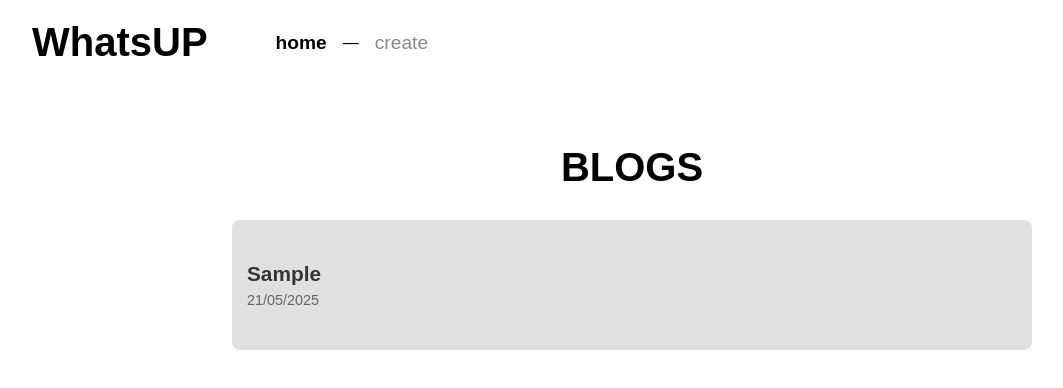
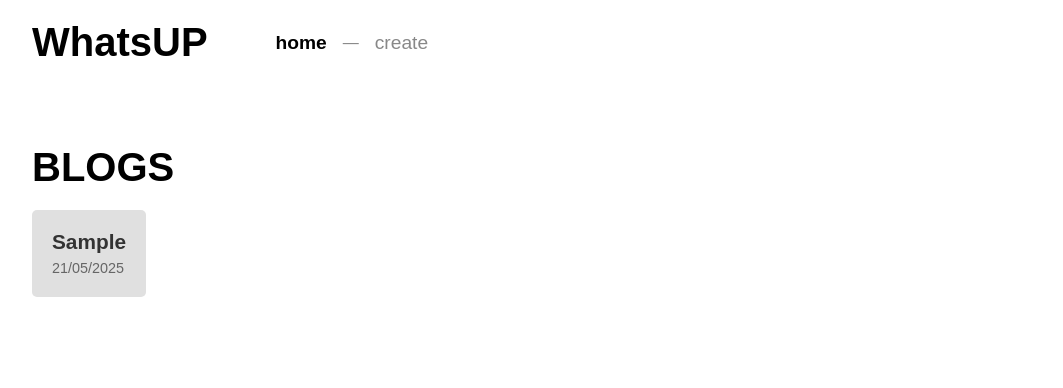
Before and after one commit to Lukec1103/WhatsUP, a React (Vite) app: page /create in a window 1280 px wide. Both pictures are taken after typing "Sample", "Sample" into the empty fields and a click on the button "post". Shown: the top 388 px of the page, without its empty margins (8-1071 px from the left). Built offline with nearby package versions, Linux system fonts and the light colour scheme.

Commit message:
Alignments

```diff
--- a/src/styles/global.css
+++ b/src/styles/global.css
@@ -23,6 +23,7 @@ header {
   font-weight: bold;
   margin: 0;
   margin-right: 60px;
+  color: #000;
 }
 
 /* Navigation styles */
@@ -35,6 +36,7 @@ nav {
   text-decoration: none;
   margin: 0 8px;
   font-size: 1.2rem;
+  color: #888;
   transition: color 0.3s ease;
 }
 
@@ -43,14 +45,9 @@ nav {
   font-weight: bold;
 }
 
-.nav-link.inactive {
-  color: #888;
-  font-weight: normal;
-}
-
 .nav-divider {
   margin: 0 8px;
-  color: #000;
+  color: #888;
 }
 
 /* Blog section styles */
@@ -59,6 +56,7 @@ nav {
   font-weight: bold;
   margin-top: 40px;
   margin-bottom: 20px;
+  text-align: left;
 }
 
 .blog-container {
@@ -80,7 +78,7 @@ nav {
 .form-container {
   position: relative;
   background-color: #e0e0e0;
-  max-width: 1000px;
+  max-width: 800px;
   margin: 0 auto;
   padding: 40px;
   border-radius: 10px;
@@ -116,7 +114,7 @@ nav {
 }
 
 .form-right {
-  width: 300px;
+  width: 200px;
   display: flex;
   flex-direction: column;
 }
@@ -142,7 +140,7 @@ nav {
 
 .textarea-input {
   width: 100%;
-  height: 300px;
+  height: 200px;
   padding: 10px;
   border: none;
   border-radius: 5px;
@@ -152,7 +150,8 @@ nav {
 
 .image-upload {
   width: 100%;
-  height: 300px;
+  height: 200px;
+  margin-top: 75px;
   background-color: #fff;
   border-radius: 5px;
   display: flex;
@@ -174,9 +173,10 @@ nav {
 
 .form-footer {
   display: flex;
-  justify-content: space-between;
+  justify-content: flex-end;
   align-items: center;
-  margin-top: 20px;
+  margin-top: 10px;
+  gap: 20px;
 }
 
 .color-selector {
@@ -185,12 +185,13 @@ nav {
   border: none;
   border-radius: 30px;
   cursor: pointer;
+  color: #000;
 }
 
 .post-button {
   padding: 10px 40px;
-  background-color: #7ac283;
-  color: white;
+  background-color: #d3d3d3;
+  color: #000;
   border: none;
   border-radius: 30px;
   font-size: 16px;
@@ -199,15 +200,16 @@ nav {
 }
 
 .post-button:hover {
-  background-color: #68a571;
+  background-color: #c0c0c0;
 }
 
 .post-container {
-  max-width: 1000px;
+  max-width: 800px;
   margin: 40px auto;
   padding: 40px;
   border-radius: 10px;
   position: relative;
+  background-color: #e0e0e0;
 }
 
 .post-header {
@@ -275,12 +277,17 @@ nav {
 .post-description {
   font-size: 1.2rem;
   line-height: 1.6;
+  white-space: normal;
+  word-wrap: break-word;
 }
 
 .posts-list {
   display: flex;
   flex-direction: column;
   gap: 15px;
+  max-width: 800px;
+  margin: 0;
+  align-items: flex-start;
 }
 
 .post-link {
@@ -290,9 +297,11 @@ nav {
 
 .post-preview {
   padding: 20px;
-  background-color: #f9f9f9;
+  background-color: #e0e0e0;
   border-radius: 5px;
   transition: transform 0.2s;
+  display: flex;
+  align-items: center;
 }
 
 .post-preview:hover {
@@ -306,50 +315,6 @@ nav {
 .post-date {
   color: #666;
   font-size: 0.9rem;
-}
-
-.blog-container {
-  padding: 20px 0;
-}
-
-.section-title {
-  font-size: 2.5rem;
-  font-weight: bold;
-  margin: 40px 0 30px;
-  text-align: center;
-}
-
-.no-posts {
-  text-align: center;
-  color: #666;
-  font-size: 1.2rem;
-}
-
-.posts-list {
-  display: flex;
-  flex-direction: column;
-  gap: 15px;
-  max-width: 800px;
-  margin: 0 auto;
-}
-
-.post-link {
-  text-decoration: none;
-  color: inherit;
-}
-
-.post-preview {
-  display: flex;
-  align-items: center;
-  padding: 15px;
-  border-radius: 8px;
-  transition: transform 0.2s, box-shadow 0.2s;
-  min-height: 100px;
-}
-
-.post-preview:hover {
-  transform: translateY(-3px);
-  box-shadow: 0 4px 8px rgba(0,0,0,0.1);
 }
 
 .thumbnail-container {
@@ -376,8 +341,3 @@ nav {
   font-size: 1.3rem;
   color: #333;
 }
-
-.post-date {
-  color: #666;
-  font-size: 0.9rem;
-}
```
Also changed, not shown: src/pages/Create.tsx (line endings or trailing spaces).
